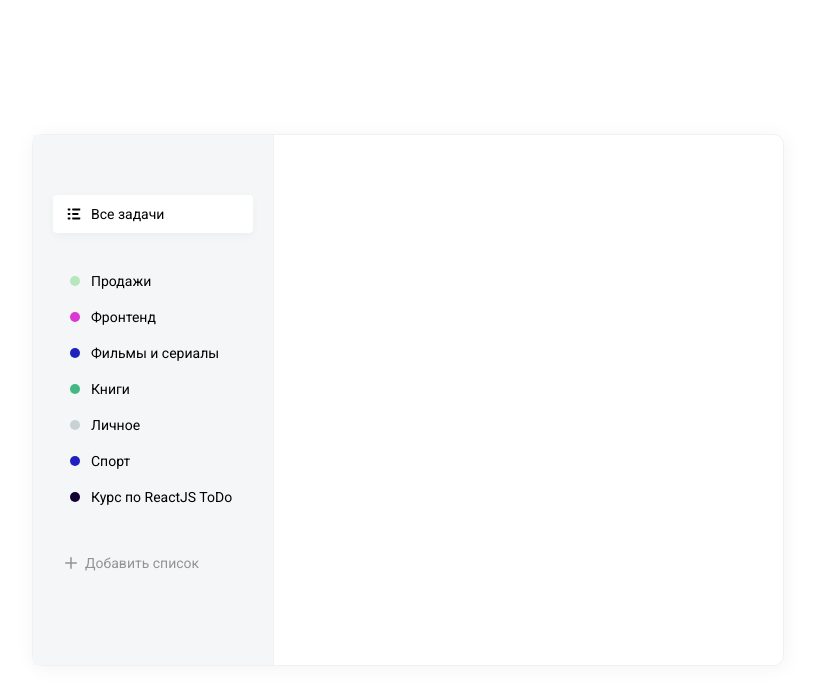
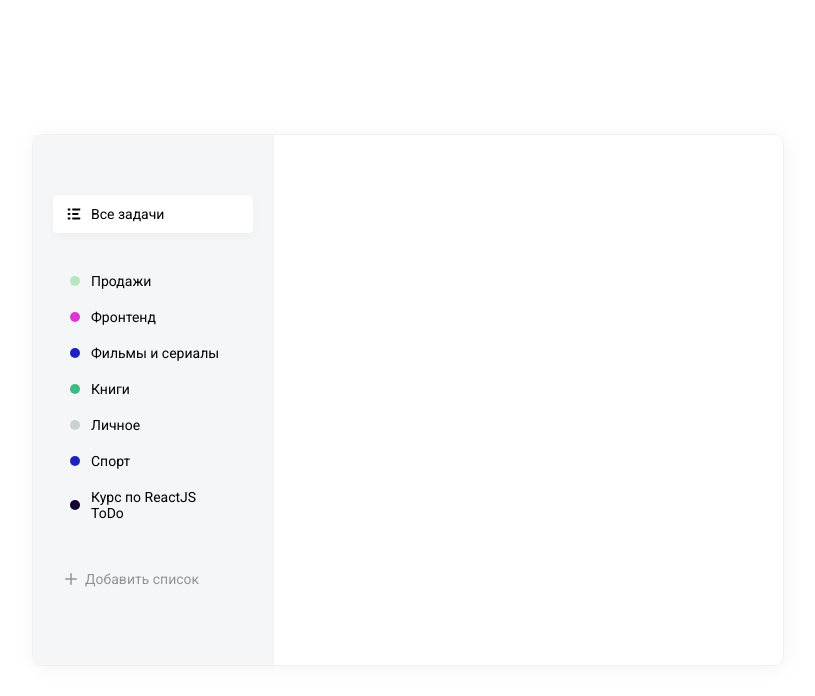
Before and after one commit to kostya-alch/todo-list-react, a React (Create React App) app: page / in a window 1280 px wide. Shown: the top 696 px of the page, without its empty margins (232-1047 px from the left). Built offline with nearby package versions, Linux system fonts and the light colour scheme.

Commit message:
add remove btn and event for her

```diff
--- a/src/App.jsx
+++ b/src/App.jsx
@@ -35,10 +35,11 @@ function App() {
       }]} />
 
       <List items={lists}
-        isRemovable />
+        isRemovable onRemove={(list) => console.log(list)} />
 
       <AddList onAddList={onAddList}
-        colors={DB.colors} />
+        colors={DB.colors}
+      />
     </div>
     <div className="todo__tasks">
 
--- a/src/components/List/List.jsx
+++ b/src/components/List/List.jsx
@@ -1,10 +1,18 @@
 import React from 'react';
 import classNames from 'classnames'
 
+import removeBtn from '../../assets/img/remove.svg'
 
 import './List.scss';
 import Badge from '../Badge/Badge';
-const List = ({ items, isRemovable, onClick }) => {
+const List = ({ items, isRemovable, onClick, onRemove }) => {
+
+  const removeList = (item) => {
+    if (window.confirm('Вы действительно хотите удалить список? ')) {
+      onRemove(item)
+    }
+  }
+
   return (
     <div>
       <ul onClick={onClick} className="list">
@@ -17,6 +25,10 @@ const List = ({ items, isRemovable, onClick }) => {
                 : (<Badge color={item.color} />)}
             </i>
             < span > {item.name} </span>
+            {isRemovable && <img className='list__remove-icon'
+              src={removeBtn}
+              alt="remove-btn"
+              onClick={() => removeList(item)} />}
           </li>
         ))}
       </ul>
--- a/src/components/List/List.scss
+++ b/src/components/List/List.scss
@@ -1,4 +1,5 @@
 .list {
+  $self: &;
   margin-bottom: 30px;
 
   &__add-button {
@@ -7,11 +8,25 @@
       opacity: 1;
     }
   }
+  &__remove-icon {
+    opacity: 0;
+  }
+
   li {
     display: flex;
     align-items: center;
     padding: 10px 12px;
     cursor: pointer;
+
+    &:hover #{$self}__remove-icon {
+      opacity: 0.2;
+      &:hover {
+        opacity: 0.8;
+      }
+    }
+    span {
+      flex: 1;
+    }
 
     &:hover {
       background: rgba(255, 255, 255, 0.5);
```
